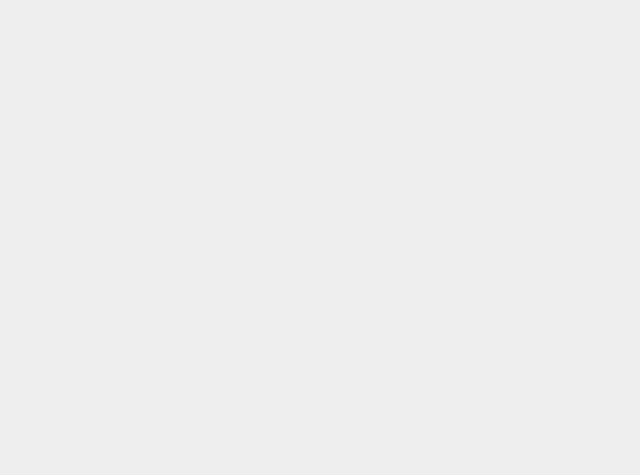
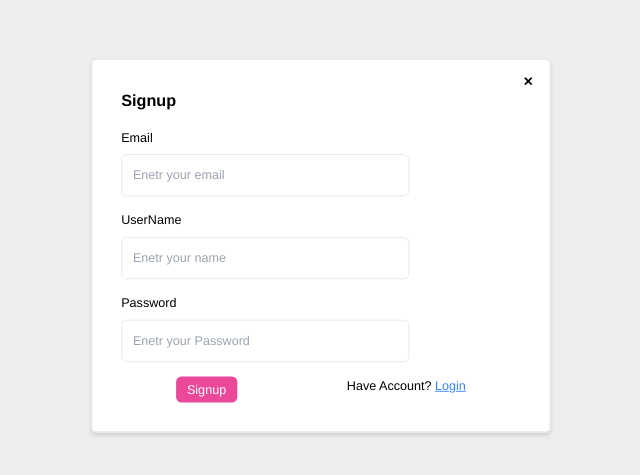
Before and after one commit to neharakesh/hamsasana, a React (Vite) app in the folder Hamsasana/frontend/hamsasana/: page /Signup in a window 1280 px wide. Before the commit this address had no page. Shown: the part 155-630 px from the top of the page, without its empty margins (319-959 px from the left). Built offline with nearby package versions, Linux system fonts and the light colour scheme.

Commit message:
login&signup done

```diff
--- a/Hamsasana/frontend/hamsasana/package.json
+++ b/Hamsasana/frontend/hamsasana/package.json
@@ -12,6 +12,7 @@
   "dependencies": {
     "react": "^18.2.0",
     "react-dom": "^18.2.0",
+    "react-hook-form": "^7.52.0",
     "react-slick": "^0.30.2",
     "slick-carousel": "^1.8.1",
     "swiper": "^11.1.4"
--- a/Hamsasana/frontend/hamsasana/src/App.jsx
+++ b/Hamsasana/frontend/hamsasana/src/App.jsx
@@ -2,6 +2,8 @@ import React from 'react'
 import Home from '../src/pages/home.jsx'
 import Courses from '../src/pages/courses.jsx'
 import { Route,Routes } from 'react-router-dom'
+import Signup from './components/signup.jsx'
+
 function App() {
   return (
     <>
@@ -12,6 +14,9 @@ function App() {
     <Routes>
       <Route path="/" element={<Home/>} />
       <Route path="/Course" element={<Courses/>} />
+      <Route path="/Signup" element={<Signup/>} />
+
+
     </Routes>
     </div>
 
--- a/Hamsasana/frontend/hamsasana/src/components/login.jsx
+++ b/Hamsasana/frontend/hamsasana/src/components/login.jsx
@@ -1,20 +1,36 @@
 import React from 'react'
+import { Link } from 'react-router-dom'
+
 
 function Login() {
     return (
         <>
         <div>
         <dialog id="my_modal_3" className="modal">
-  <div className="modal-box bg-white">
+  <div className="modal-box bg-white text-black">
     <form method="dialog ">
       {/* if there is a button in form, it will close the modal */}
       <button className="btn btn-sm btn-circle btn-ghost absolute right-2 top-2">✕</button>
     </form>
-    <h3 className="font-bold text-lg">Login</h3>
-    <div>
+    <h3 className="font-bold text-lg ">Login </h3>
+      {/*email*/ }
+    <div className='mt-4 space-y-2'>
         <span>Email</span>
-        <input type="email" placeholder='abc234@gmail.com' />
+        <br/>
+        <input type="email" placeholder='Enetr your email' className='w-80 p-3 border rounded-md outline-none bg-white' />
     </div>
+    {/*password*/ }
+    <div className='mt-4 space-y-2'>
+        <span>Password</span>
+        <br/>
+        <input type="password" placeholder='Enetr your Password' className='w-80 p-3 border rounded-md outline-none bg-white' />
+    </div>
+      {/*Button*/ }
+      <div className='flex justify-around mt-4'>
+        <button type="submit" className='bg-pink-500 text-white rounded-md px-3 py-1 hover:bg-pink-700 duration-200'>Login</button>
+        <p className='text-bold'>Not registered ?
+          <Link to="/Signup" className='underline text-blue-500 cursor-pointer'>Signup</Link></p>
+      </div>
   </div>
 </dialog>
 </div>
--- a/Hamsasana/frontend/hamsasana/src/components/navbar.jsx
+++ b/Hamsasana/frontend/hamsasana/src/components/navbar.jsx
@@ -111,7 +111,7 @@ function Navbar() {
             document.getElementById("my_modal_3").showModal()
         }
         >
-            login
+            Login
         </a>
         <Login/>
         </div>
--- /dev/null
+++ b/Hamsasana/frontend/hamsasana/src/components/signup.jsx
@@ -0,0 +1,52 @@
+import React from 'react'
+import { Link } from 'react-router-dom'
+import Login from './login'
+
+
+function Signup() {
+    return (
+        <>
+        <div id="my_modal_3" className='flex h-screen justify-center items-center  '>
+  <div className=" bg-white border-2 text-black shadow-md rounded-md p-8 modal-box">
+    <form method="dialog ">
+      {/* if there is a button in form, it will close the modal */}
+      <Link to="/" className="btn btn-sm btn-circle btn-ghost absolute right-2 top-2">✕</Link>
+    </form>
+    <h3 className="font-bold text-lg">Signup</h3>
+      {/*email*/ }
+    <div className='mt-4 space-y-2'>
+        <span>Email</span>
+        <br/>
+        <input type="email" placeholder='Enetr your email' className='w-80 p-3 border rounded-md outline-none bg-white' />
+    </div>
+
+    <div className='mt-4 space-y-2'>
+        <span>UserName</span>
+        <br/>
+        <input type="name" placeholder='Enetr your name' className='w-80 p-3 border rounded-md outline-none bg-white' />
+    </div>
+    {/*password*/ }
+    <div className='mt-4 space-y-2'>
+        <span>Password</span>
+        <br/>
+        <input type="password" placeholder='Enetr your Password' className='w-80 p-3 border rounded-md outline-none bg-white' />
+    </div>
+      {/*Button*/ }
+      <div className='flex justify-around mt-4'>
+        <button className='bg-pink-500 text-white rounded-md px-3 py-1 hover:bg-pink-700 duration-200'>Signup</button>
+        <div className='text-bold'>Have Account? {" "}
+          <button className='underline text-blue-500 cursor-pointer'
+          onClick={()=>
+            document.getElementById("my_modal_3").showModal()
+          }
+          > Login</button>{" "}
+          <Login/>
+          </div>
+      </div>
+  </div>
+</div>
+        </>
+    )
+}
+
+export default Signup
```
Also changed, not shown: 1 other file (tests, documents, lock files or other folders).
